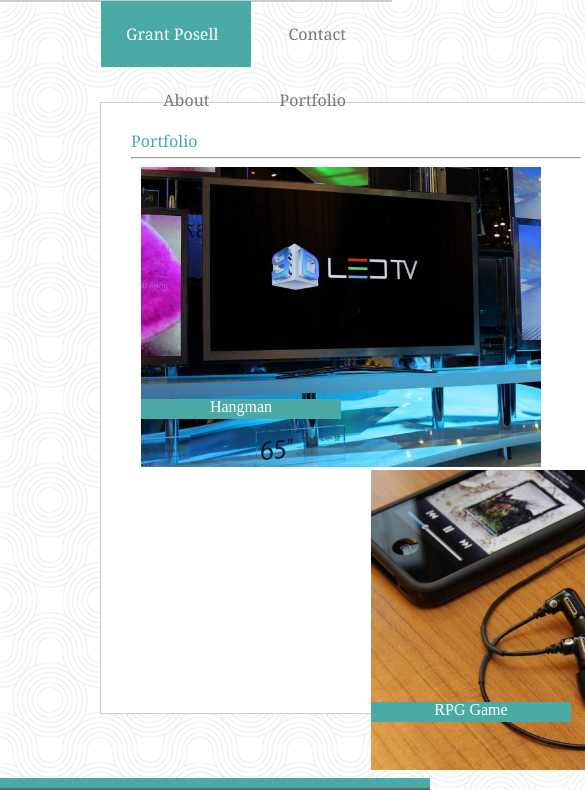
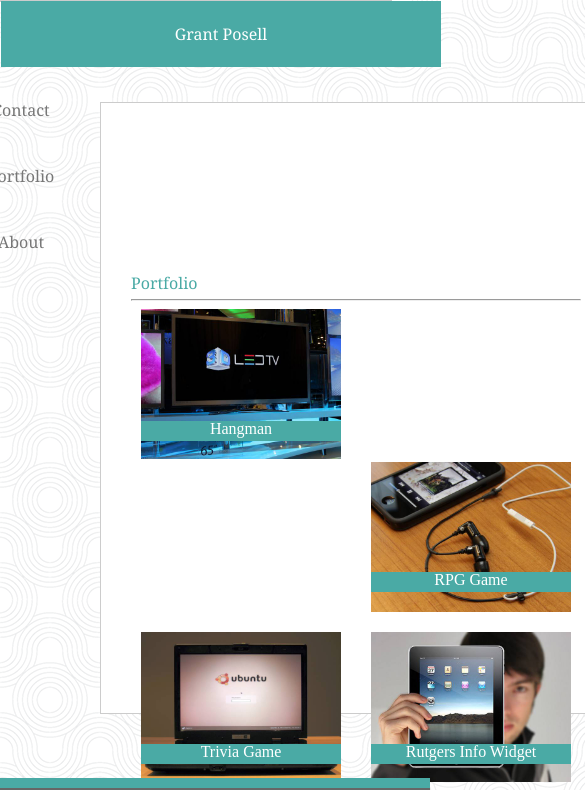
Before and after one commit to grantposell/Responsive-Portfolio, a plain HTML site: page portfolio.html in a window 390 px wide. Shown: the top 790 px of the page, 585 px wide, since content can reach past the window. Drawn offline with Linux system fonts and the light colour scheme.

Commit message:
Made it more responsive but there are still bugs with mobile

```diff
--- a/assets/css/style.css
+++ b/assets/css/style.css
@@ -271,18 +271,31 @@ a{
     color: white;
 }
 @media only screen and (max-width: 640px) {
+    .navbar{
+        width: 650px;
+
+    }
+    #name{
+    width: 100%;
+    margin-left: 0%;
+    margin-right: 0%;
+    margin-bottom: 10px;
+    text-align: center;
+}
+
 header{
     position: static;
-}
-#name{
-    width: 100px;
+    text-align: center;
 }
 #aboutme{
+    margin-left: 1%;
+    width: 630px;
     float: none;
 }
 #connect{
-    margin-left: 400px;
     width: 475px;
+    float: left;
+    margin-left: 1%;
 
 }
 #portfolio{
@@ -298,16 +311,15 @@ header{
      float:none;
 }
 .hangimg{
-    width:400px;
+    width:200px;
 }
 /*keep scaling the rest of the images like the above, this should provide the proper viewpoint for portfolio*/
 /*fix the label overlays for the photos*/
 /*resize the box for the portfolio pages*/
 .rpgimg{
-    width:400px;
+    width:200px;
+    float: left;
 }
-
-
 
 
 @media only screen and (max-width:768px) and (min-width:641px){
```
